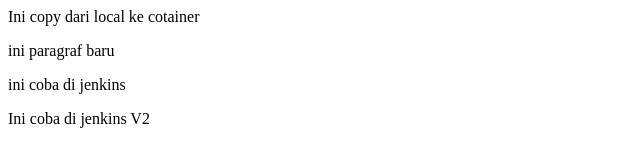
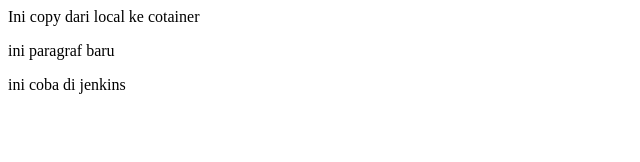
Before and after one commit to ijul-z/web-apache, a plain HTML site: page index.html in a window 1280 px wide. Shown: the whole page, without its empty margins (0-640 px from the left). Drawn offline with Linux system fonts and the light colour scheme.

Commit message:
Revert "Push Jenkins"
This reverts commit 57740bc11ede83061ac2d33617e6b5c07490743b.

```diff
--- a/index.html
+++ b/index.html
@@ -1,4 +1,3 @@
 <p>Ini copy dari local ke cotainer</p>
 <p>ini paragraf baru</p>
 <p>ini coba di jenkins</p>
-<p>Ini coba di jenkins V2</p>
```
